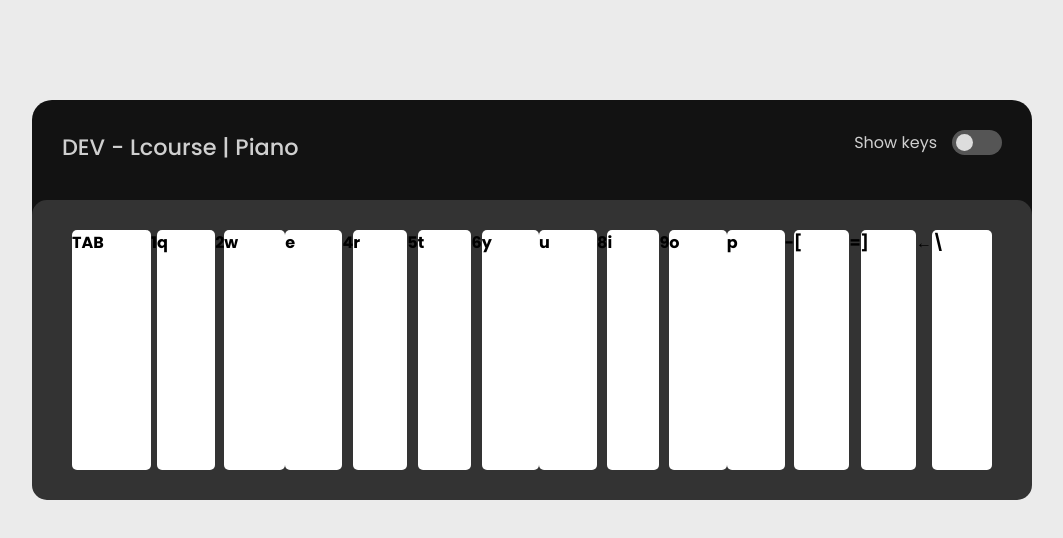
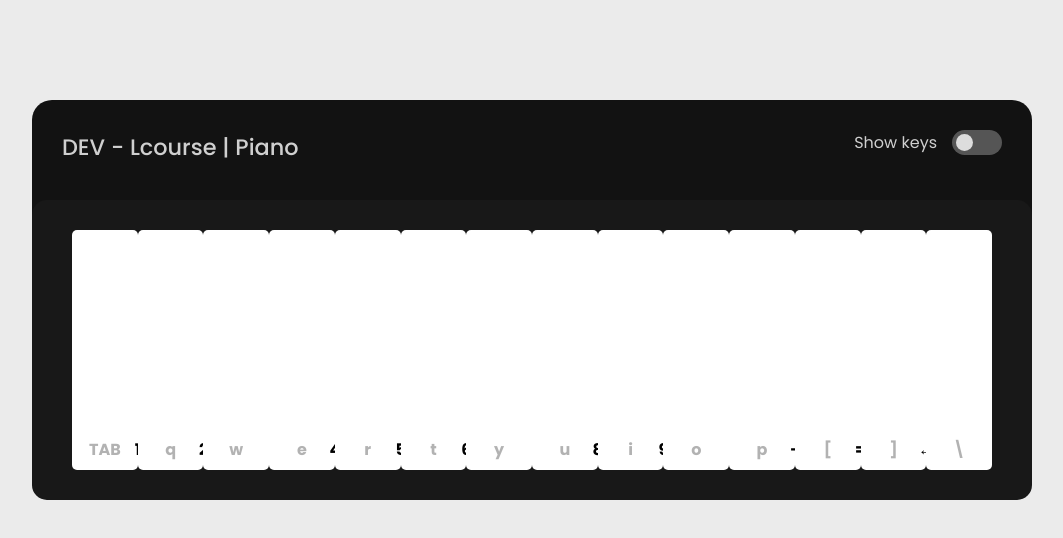
Before and after one commit to Lcourse/piano-main, a plain HTML site: page index.html in a window 1280 px wide. Shown: the whole page, without its empty margins (108-1171 px from the left). Drawn offline with Linux system fonts and the light colour scheme.

Commit message:
key-white-finalizada

```diff
--- a/css/style.css
+++ b/css/style.css
@@ -67,7 +67,7 @@ body {
 .piano__keys {
     width: 100%;
     height: 300px;
-    background-color: #333;
+    background-color: #181818;
     border-radius: 15px;
     padding: 30px 40px;
     display: flex;
@@ -78,6 +78,7 @@ body {
     flex-grow: 1;
     border-radius: 5px;
     border-radius: 8px solid #ddd;
+    color: rgba(0, 0, 0, 0.3)
 }
 
 .key span {
@@ -85,7 +86,12 @@ body {
     position: absolute;
 }
 
-.key span {
+.key {
     position: relative;
+    display: flex;
+    align-items: flex-end;
+    justify-content: center;
+    padding-bottom: 8px;
+    user-select: none;
 
 }
```
